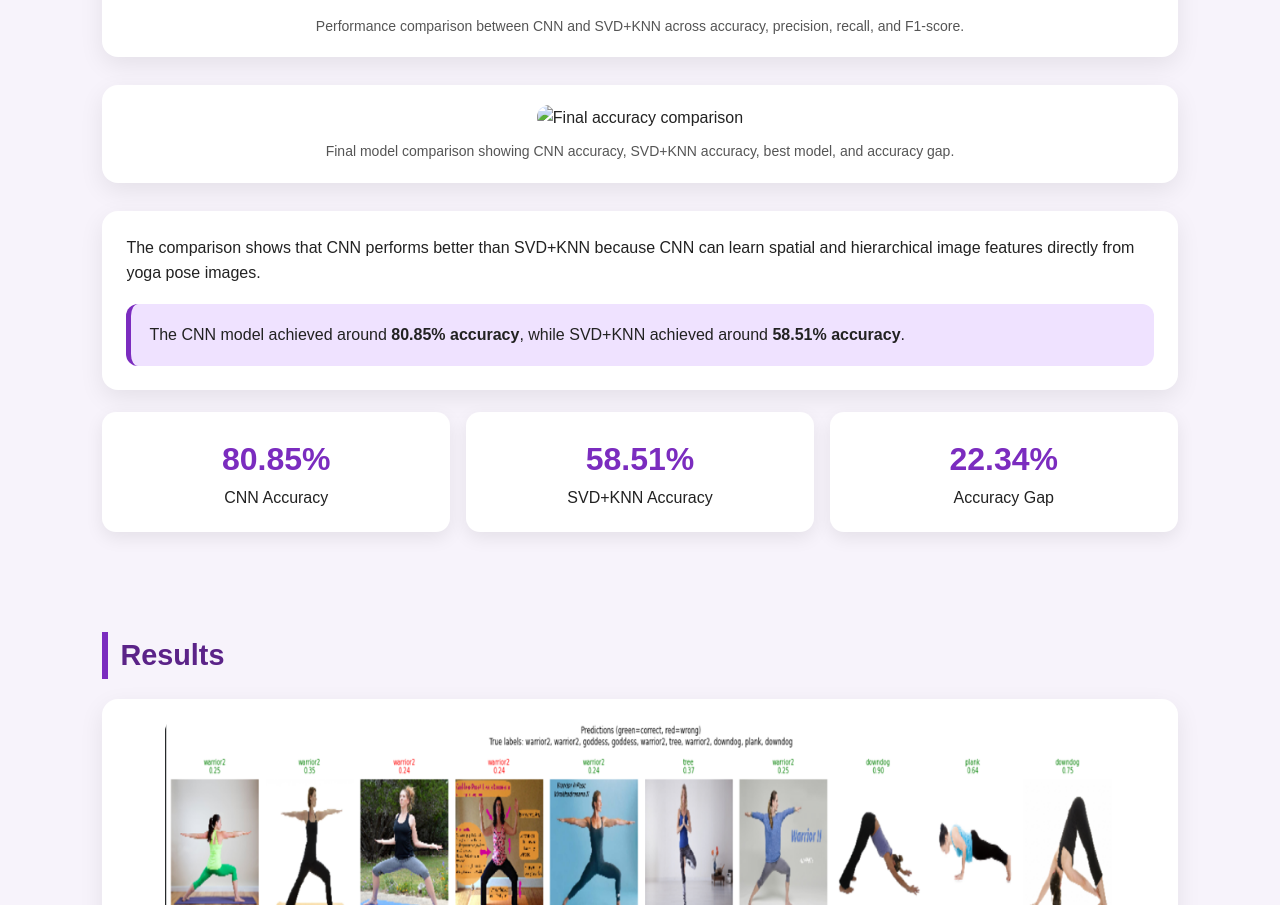
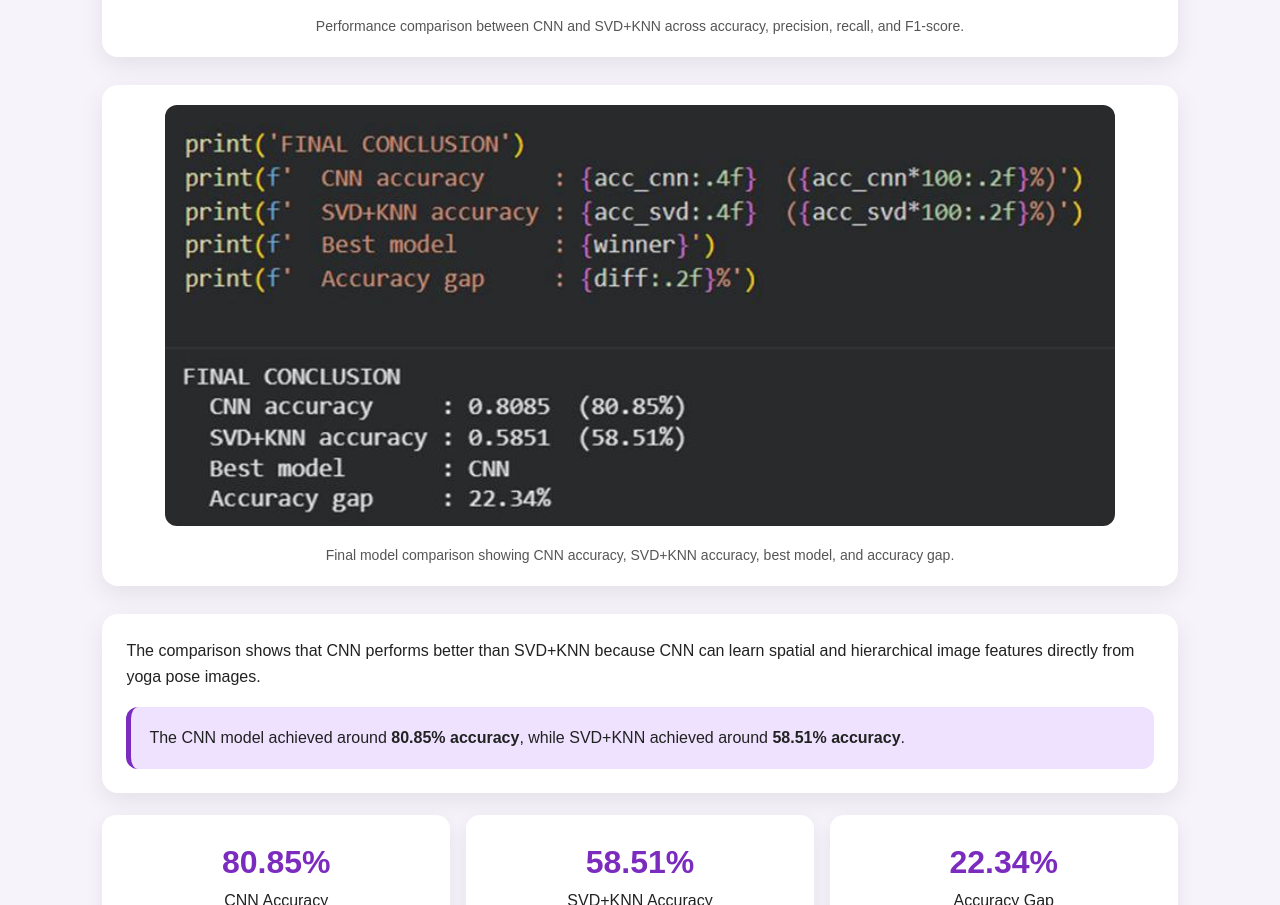
Before and after one commit to kusuma-285/yoga-website, a plain HTML site: page index.html in a window 1280 px wide. Shown: the part 2391-3296 px from the top of the page. Drawn offline with Linux system fonts and the light colour scheme.

Commit message:
Update index.html

```diff
--- a/index.html
+++ b/index.html
@@ -300,7 +300,7 @@
     </div>
 
     <div class="image-box">
-      <img src="accuracy_text.png,jpeg" alt="Final accuracy comparison">
+      <img src="accuracy_text.png.jpeg" alt="Final accuracy comparison">
       <p class="caption">
         Final model comparison showing CNN accuracy, SVD+KNN accuracy, best model, and accuracy gap.
       </p>
```
